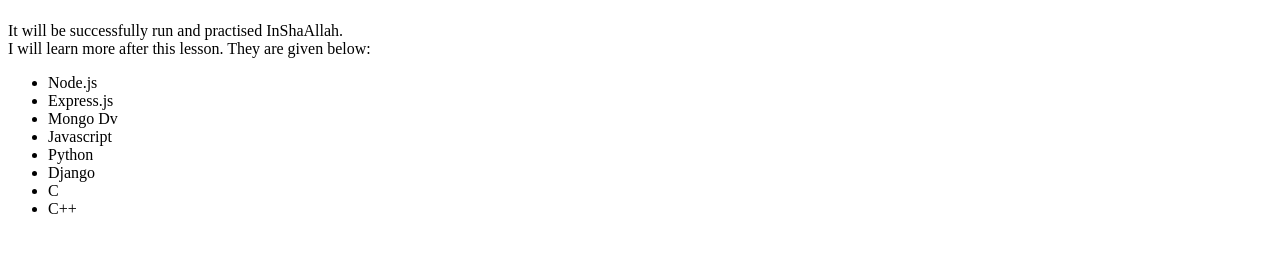
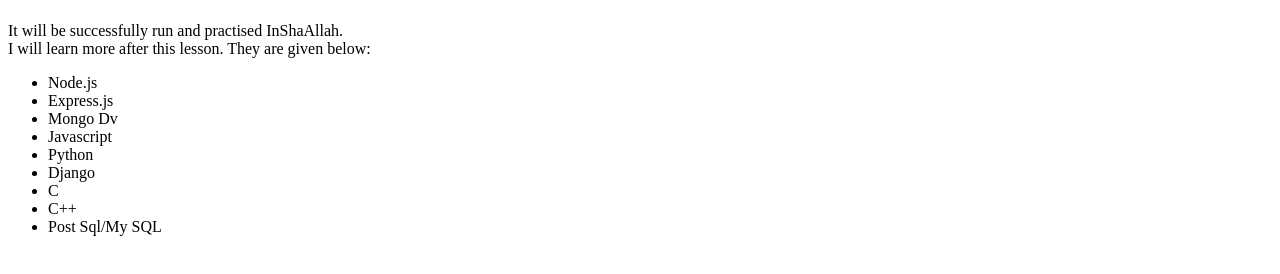
Before and after one commit to Jonyweb24/my-second-repo, a plain HTML site: page index.html in a window 1280 px wide. Shown: the part 64-338 px from the top of the page. Drawn offline with Linux system fonts and the light colour scheme.

Commit message:
added a point

```diff
--- a/index.html
+++ b/index.html
@@ -22,7 +22,7 @@
              <li>Django</li>
              <li> C</li>
              <li> C++</li>
-
+              <li> Post Sql/My SQL</li>
 
         </ul>
     </div>
```
